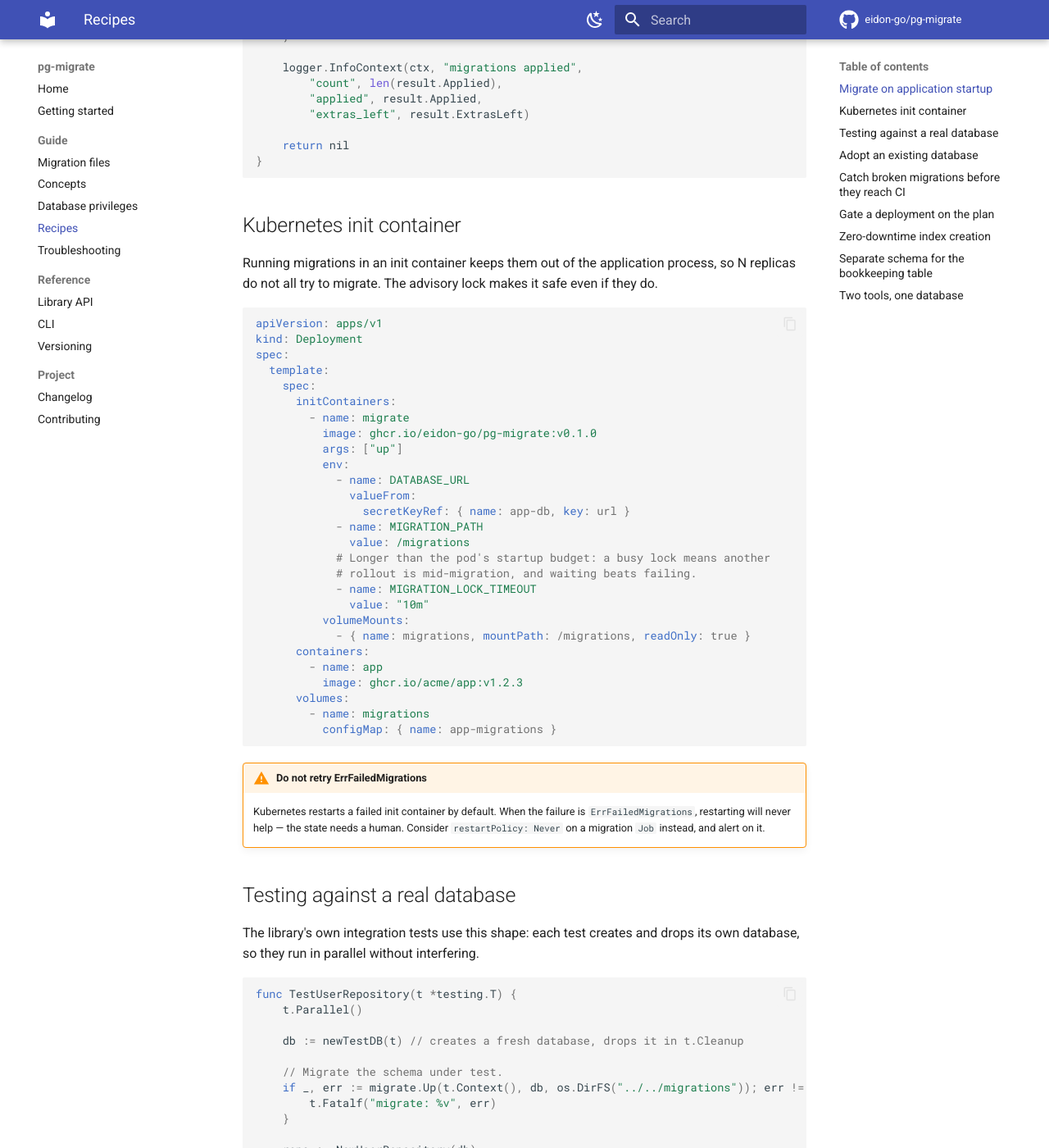
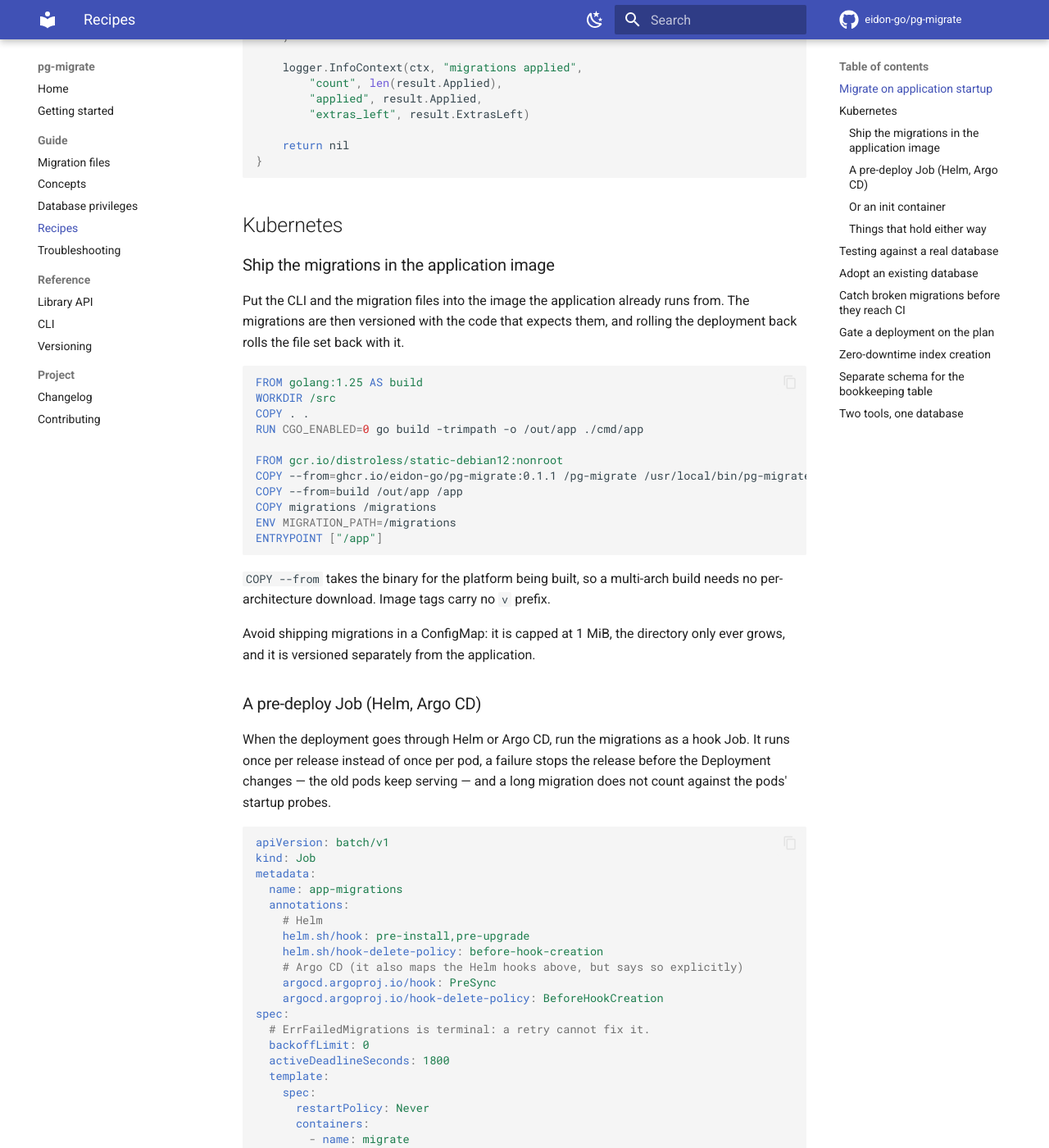
Before and after one commit to eidon-go/pg-migrate, an MkDocs documentation site: the page built from docs/recipes.md, in a window 1280 px wide and 1400 px high, scrolled down 616 px. Shown: the whole window at 82% size. Built offline with MkDocs 1.6.1 and Material for MkDocs 9.7.7, drawn with Linux system fonts in a browser that asks for light colours; comment, search, counter and statistics services are not loaded; some of the changed text lies outside the part shown.

Commit message:
docs: document the container image and Kubernetes deployment
README and the docs site now cover the ghcr.io image (tags carry no v
prefix), copying the binary into an application image, and downloading
release binaries. The Kubernetes recipe is rewritten around a Helm/Argo CD
pre-deploy Job, with an init container as the fallback, and fixes an image
tag that never existed.

Co-Authored-By: Claude Opus 5.5 <noreply@anthropic.com>
Claude-Session: https://claude.ai/code/session_016qCRejJGajj6X52UFUtFqb

````diff
--- a/docs/recipes.md
+++ b/docs/recipes.md
@@ -35,47 +35,121 @@ func runMigrations(ctx context.Context, db *sql.DB, fsys fs.FS, logger *slog.Log
 }
 ```
 
-## Kubernetes init container
+## Kubernetes
 
-Running migrations in an init container keeps them out of the application
-process, so N replicas do not all try to migrate. The advisory lock makes it safe
-even if they do.
+### Ship the migrations in the application image
+
+Put the CLI and the migration files into the image the application already
+runs from. The migrations are then versioned with the code that expects them,
+and rolling the deployment back rolls the file set back with it.
+
+```dockerfile
+FROM golang:1.25 AS build
+WORKDIR /src
+COPY . .
+RUN CGO_ENABLED=0 go build -trimpath -o /out/app ./cmd/app
+
+FROM gcr.io/distroless/static-debian12:nonroot
+COPY --from=ghcr.io/eidon-go/pg-migrate:0.1.1 /pg-migrate /usr/local/bin/pg-migrate
+COPY --from=build /out/app /app
+COPY migrations /migrations
+ENV MIGRATION_PATH=/migrations
+ENTRYPOINT ["/app"]
+```
+
+`COPY --from` takes the binary for the platform being built, so a multi-arch
+build needs no per-architecture download. Image tags carry no `v` prefix.
+
+Avoid shipping migrations in a ConfigMap: it is capped at 1 MiB, the directory
+only ever grows, and it is versioned separately from the application.
+
+### A pre-deploy Job (Helm, Argo CD)
+
+When the deployment goes through Helm or Argo CD, run the migrations as a hook
+Job. It runs once per release instead of once per pod, a failure stops the
+release before the Deployment changes — the old pods keep serving — and a long
+migration does not count against the pods' startup probes.
 
 ```yaml
-apiVersion: apps/v1
-kind: Deployment
+apiVersion: batch/v1
+kind: Job
+metadata:
+  name: app-migrations
+  annotations:
+    # Helm
+    helm.sh/hook: pre-install,pre-upgrade
+    helm.sh/hook-delete-policy: before-hook-creation
+    # Argo CD (it also maps the Helm hooks above, but says so explicitly)
+    argocd.argoproj.io/hook: PreSync
+    argocd.argoproj.io/hook-delete-policy: BeforeHookCreation
 spec:
+  # ErrFailedMigrations is terminal: a retry cannot fix it.
+  backoffLimit: 0
+  activeDeadlineSeconds: 1800
   template:
     spec:
-      initContainers:
+      restartPolicy: Never
+      containers:
         - name: migrate
-          image: ghcr.io/eidon-go/pg-migrate:v0.1.0
-          args: ["up"]
+          image: ghcr.io/acme/app:1.2.3   # the application image
+          command: ["/usr/local/bin/pg-migrate", "up", "--log-format", "json"]
           env:
             - name: DATABASE_URL
               valueFrom:
-                secretKeyRef: { name: app-db, key: url }
-            - name: MIGRATION_PATH
-              value: /migrations
-            # Longer than the pod's startup budget: a busy lock means another
-            # rollout is mid-migration, and waiting beats failing.
-            - name: MIGRATION_LOCK_TIMEOUT
-              value: "10m"
-          volumeMounts:
-            - { name: migrations, mountPath: /migrations, readOnly: true }
-      containers:
-        - name: app
-          image: ghcr.io/acme/app:v1.2.3
-      volumes:
-        - name: migrations
-          configMap: { name: app-migrations }
+                # A role with DDL rights; the application can run with less.
+                secretKeyRef: { name: app-db-migrator, key: url }
+```
+
+!!! note "Helm hooks and secrets"
+
+    A `pre-install` hook runs before the chart's other resources exist, so a
+    Secret created by the same chart is not there yet on the first install.
+    Reference a Secret managed outside the chart, or make the Secret itself a
+    hook with a lower `helm.sh/hook-weight`.
+
+### Or an init container
+
+Without a hook mechanism, an init container on the application's Deployment
+does the job. Every pod runs it, but the advisory lock queues them: the first
+applies the migrations and the rest find nothing to do.
+
+```yaml
+initContainers:
+  - name: migrate
+    image: ghcr.io/acme/app:1.2.3
+    command: ["/usr/local/bin/pg-migrate", "up", "--log-format", "json"]
+    env:
+      - name: DATABASE_URL
+        valueFrom:
+          secretKeyRef: { name: app-db-migrator, key: url }
+      # A busy lock means another pod is mid-migration; waiting beats failing.
+      - name: MIGRATION_LOCK_TIMEOUT
+        value: "10m"
 ```
 
 !!! warning "Do not retry ErrFailedMigrations"
 
-    Kubernetes restarts a failed init container by default. When the failure is
-    `ErrFailedMigrations`, restarting will never help — the state needs a human.
-    Consider `restartPolicy: Never` on a migration `Job` instead, and alert on it.
+    Kubernetes restarts a failed init container, so `ErrFailedMigrations` turns
+    into a CrashLoopBackOff that no restart will ever fix — the state needs a
+    human. Alert on the Deployment exceeding `progressDeadlineSeconds`, or use
+    the Job above.
+
+### Things that hold either way
+
+- **Use `up`, never `reconcile -r`, in a deployment.** Rolling the deployment
+  back runs the *older* image's command. `up` leaves the newer migrations in
+  place and reports them as `extras_left`; `reconcile -r` would roll them back,
+  dropping whatever they created.
+- **Write migrations that the previous release can live with.** During a
+  rolling update the old pods keep serving against the new schema. Add first,
+  remove in a later release (expand/contract).
+- **Leave room for a clean shutdown.** On SIGTERM the CLI cancels the running
+  statement, records a partially applied `notransaction` script as failed and
+  releases the lock, each step under its own timeout — about 20 seconds at
+  worst. The default `terminationGracePeriodSeconds` of 30 covers it.
+- **Gate the release on a plan.** `pg-migrate plan --json` reports whether a
+  reconcile would refuse and what it would roll back, without taking the lock;
+  see [`examples/deploy-gate`](https://github.com/eidon-go/pg-migrate/tree/main/examples/deploy-gate).
 
 ## Testing against a real database
 
````
Also changed, not shown: README.md (+29 -2 lines), docs/cli.md (+19 -7 lines), docs/getting-started.md (+18 -1 lines), docs/index.md (+1 -1 lines).
